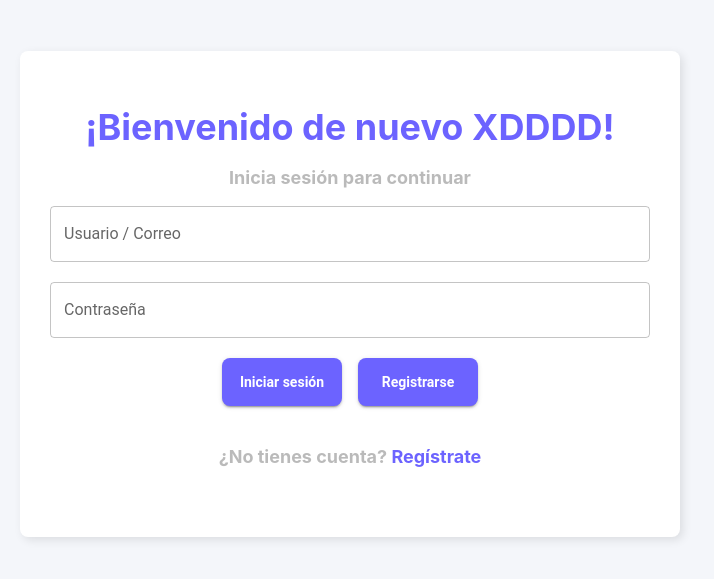
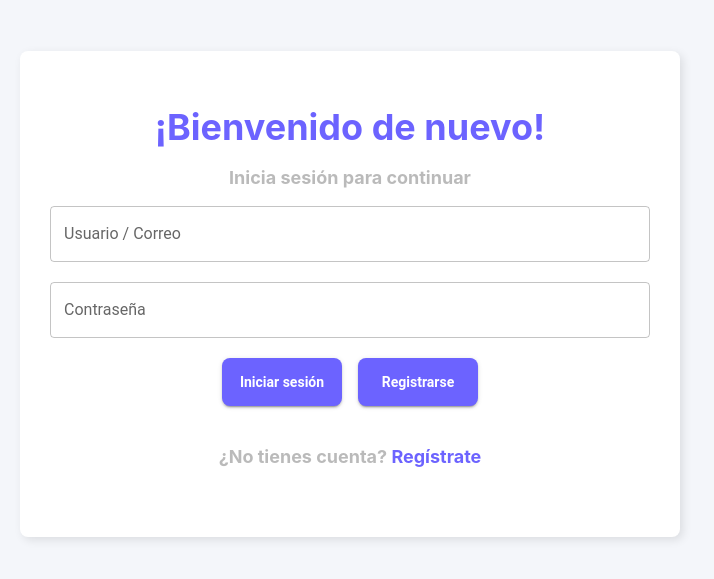
Before and after one commit to Ana-Gabs/proyecto_reguridad-frontend, a React (Create React App) app: page /login in a window 1280 px wide. Shown: the part 121-700 px from the top of the page, without its empty margins (290-1004 px from the left). Built offline with nearby package versions, Linux system fonts and the light colour scheme; some icons are missing.

Commit message:
"login2"

```diff
--- a/src/pages/Login.js
+++ b/src/pages/Login.js
@@ -94,7 +94,7 @@ const Login = () => {
 
             <Box className="login-box">
                 <div className="intro-text">
-                    <h1>¡Bienvenido de nuevo XDDDD!</h1>
+                    <h1>¡Bienvenido de nuevo!</h1>
                     <h3 className="subtitulo-letrero">Inicia sesión para continuar</h3>
                 </div>
 
```
